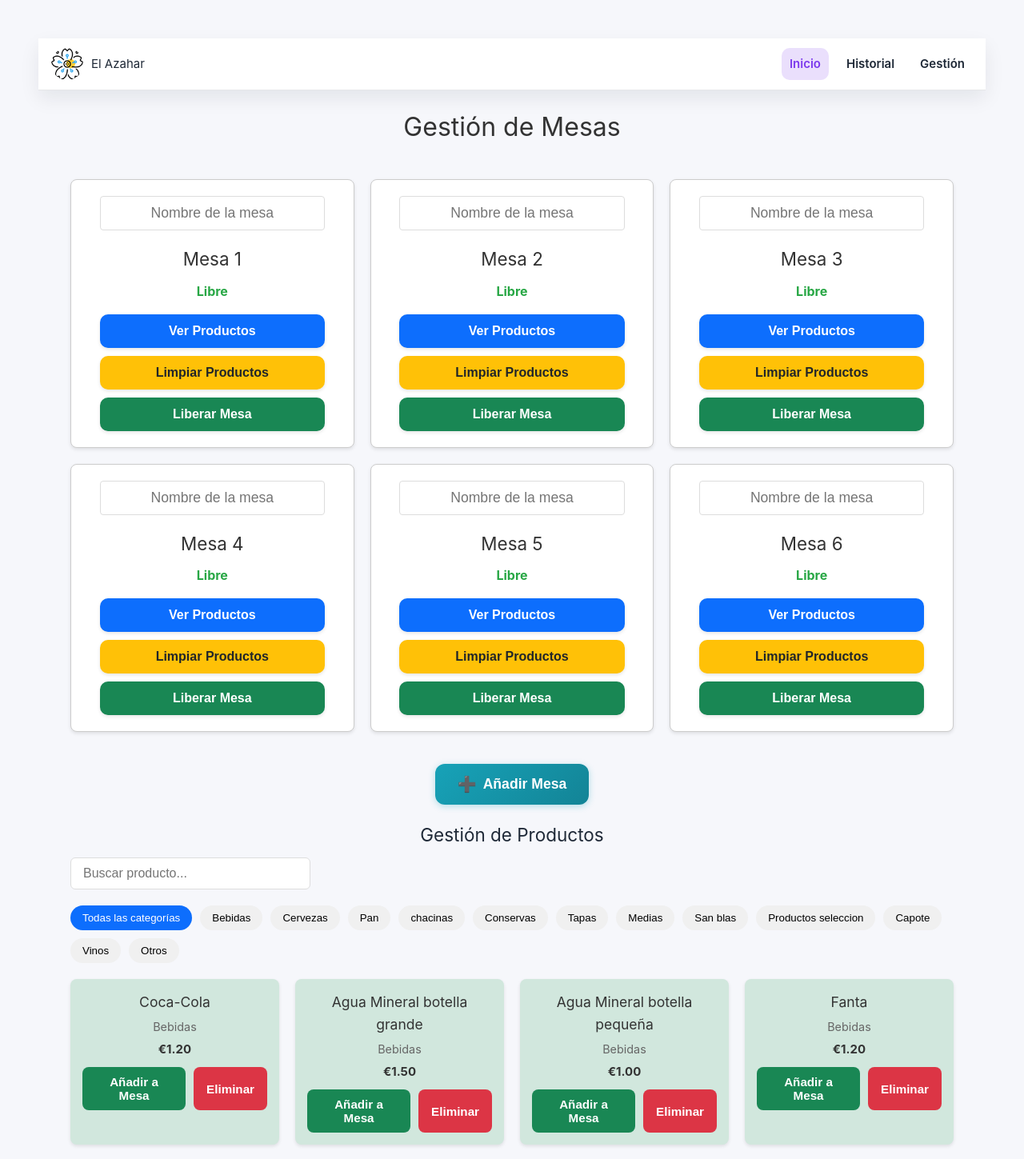
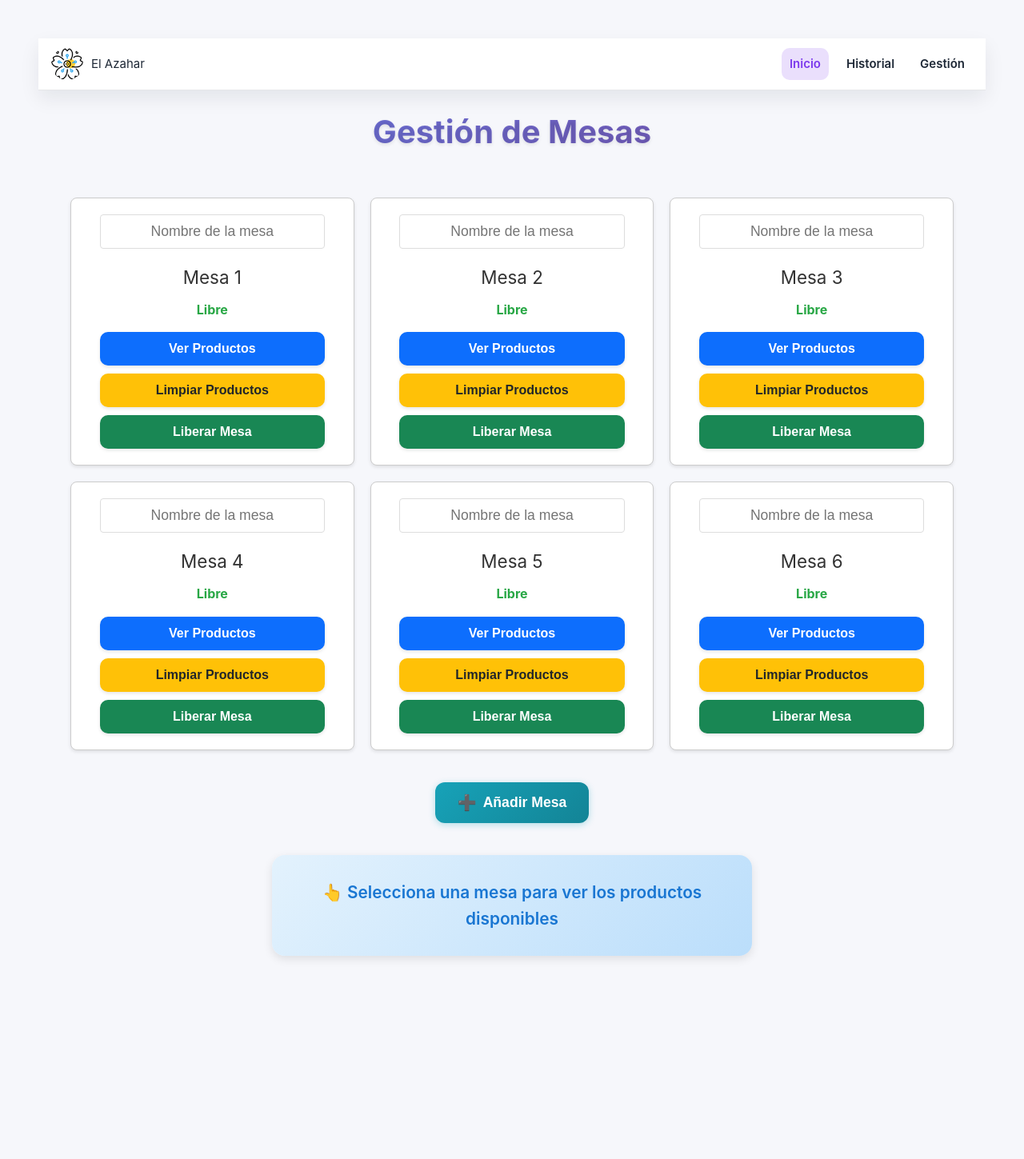
Before and after one commit to ppsegur/tpv, a Vue app: page / in a window 1280 px wide. Shown: the top 1449 px of the page at 80% size. After the commit the page ends 1303 px from the top, so only its background shows below. Built offline with nearby package versions, Linux system fonts and the light colour scheme.

Commit message:
Implement table selection transparency and conditional product list display
Co-authored-by: ppsegur <114216867+ppsegur@users.noreply.github.com>

```diff
--- a/src/views/MesasView.vue
+++ b/src/views/MesasView.vue
@@ -9,7 +9,8 @@
         :class="{
           selected: mesa.id === mesasStore.selectedMesaId,
           ocupada: mesa.ocupada || mesa.productos.length > 0,
-          'selected-ocupada': (mesa.id === mesasStore.selectedMesaId) && (mesa.ocupada || mesa.productos.length > 0)
+          'selected-ocupada': (mesa.id === mesasStore.selectedMesaId) && (mesa.ocupada || mesa.productos.length > 0),
+          'not-selected': mesasStore.selectedMesaId && mesa.id !== mesasStore.selectedMesaId
         }"
         @click="selectMesa(mesa.id)"
       >
@@ -111,7 +112,11 @@
       </button>
     </div>
 
-    <ProductList @productoSeleccionado="agregarProductoAMesa" />
+    <div v-if="!mesasStore.selectedMesaId" class="no-table-selected">
+      <p>👆 Selecciona una mesa para ver los productos disponibles</p>
+    </div>
+
+    <ProductList v-if="mesasStore.selectedMesaId" @productoSeleccionado="agregarProductoAMesa" />
   </div>
 </template>
 
@@ -242,9 +247,14 @@ const actualizarPrecioPorGramos = (producto) => {
 
 /* Estilo del título */
 .mesas-container h1 {
-  margin-bottom: 20px; /* Espacio entre el título y las mesas */
-  font-size: 2rem; /* Tamaño del título */
-  color: #333; /* Color del texto */
+  margin-bottom: 30px; /* Espacio entre el título y las mesas */
+  font-size: 2.5rem; /* Tamaño del título */
+  font-weight: 700;
+  background: linear-gradient(135deg, #667eea 0%, #764ba2 100%);
+  -webkit-background-clip: text;
+  -webkit-text-fill-color: transparent;
+  background-clip: text;
+  text-shadow: 0 2px 4px rgba(0, 0, 0, 0.1);
 }
 
 /* Contenedor de las mesas */
@@ -264,11 +274,18 @@ const actualizarPrecioPorGramos = (producto) => {
   border: 1px solid #ccc;
   border-radius: 8px;
   box-shadow: 0 2px 4px rgba(0, 0, 0, 0.1);
-  transition: transform 0.2s, box-shadow 0.2s;
+  transition: all 0.3s ease;
   cursor: pointer;
   height: 100%; /* Asegurar que todas las tarjetas tienen la misma altura */
   min-height: 180px; /* Altura mínima para las tarjetas */
   background-color: #fff; /* Fondo blanco */
+}
+
+/* Efecto transparente/vidrio para mesas no seleccionadas */
+.mesa-card.not-selected {
+  opacity: 0.4;
+  filter: blur(1px);
+  transform: scale(0.98);
 }
 
 /* Contenido de las tarjetas */
@@ -373,10 +390,11 @@ const actualizarPrecioPorGramos = (producto) => {
 
 /* Estilo para mesas seleccionadas */
 .mesa-card.selected {
-  background-color: #8eb2d8; /* Color de fondo para la mesa seleccionada */
+  background: linear-gradient(135deg, #4a90e2 0%, #357abd 100%); /* Gradiente azul para la mesa seleccionada */
   color: white; /* Cambiar el color del texto */
-  border-color: #0056b3; /* Cambiar el color del borde */
-  box-shadow: 0 4px 8px rgba(0, 0, 0, 0.2); /* Añadir un efecto de sombra */
+  border: 3px solid #0056b3; /* Borde más grueso */
+  box-shadow: 0 8px 24px rgba(0, 86, 179, 0.4), 0 0 20px rgba(74, 144, 226, 0.3); /* Sombra más prominente con brillo */
+  transform: scale(1.05); /* Aumentar ligeramente el tamaño */
 }
 
 /* Estilo para mesas ocupadas */
@@ -388,10 +406,11 @@ const actualizarPrecioPorGramos = (producto) => {
 
 /* Estilo para mesas ocupadas y seleccionadas */
 .mesa-card.selected-ocupada {
-  background-color: #de5765ae; /* Rojo para mesas ocupadas y seleccionadas */
+  background: linear-gradient(135deg, #e74c3c 0%, #c0392b 100%); /* Gradiente rojo para mesas ocupadas y seleccionadas */
   color: white;
-  border-color: #bd2130;
-  box-shadow: 0 0 10px rgba(220, 53, 69, 0.5);
+  border: 3px solid #bd2130;
+  box-shadow: 0 8px 24px rgba(220, 53, 69, 0.4), 0 0 20px rgba(231, 76, 60, 0.3);
+  transform: scale(1.05);
 }
 
 .mesa-card.ocupada h2,
@@ -407,9 +426,14 @@ const actualizarPrecioPorGramos = (producto) => {
 }
 
 /* Efectos hover */
-.mesa-card:hover {
-  transform: scale(1.02); /* Aumentar ligeramente el tamaño */
+.mesa-card:hover:not(.not-selected) {
+  transform: scale(1.05); /* Aumentar ligeramente el tamaño */
   box-shadow: 0 4px 8px rgba(0, 0, 0, 0.2); /* Añadir sombra */
+}
+
+.mesa-card.not-selected:hover {
+  opacity: 0.6; /* Ligeramente menos transparente al hacer hover */
+  filter: blur(0.5px);
 }
 
 /* Responsive para pantallas más pequeñas */
@@ -802,4 +826,23 @@ const actualizarPrecioPorGramos = (producto) => {
 .btn-add-mesa .icon {
   font-size: 1.2rem;
 }
+
+/* Mensaje cuando no hay mesa seleccionada */
+.no-table-selected {
+  text-align: center;
+  margin: 40px auto;
+  padding: 30px;
+  background: linear-gradient(135deg, #e3f2fd 0%, #bbdefb 100%);
+  border-radius: 16px;
+  box-shadow: 0 4px 12px rgba(0, 0, 0, 0.1);
+  max-width: 600px;
+  animation: fadeIn 0.5s ease;
+}
+
+.no-table-selected p {
+  font-size: 1.3rem;
+  font-weight: 600;
+  color: #1976d2;
+  margin: 0;
+}
 </style>
```
